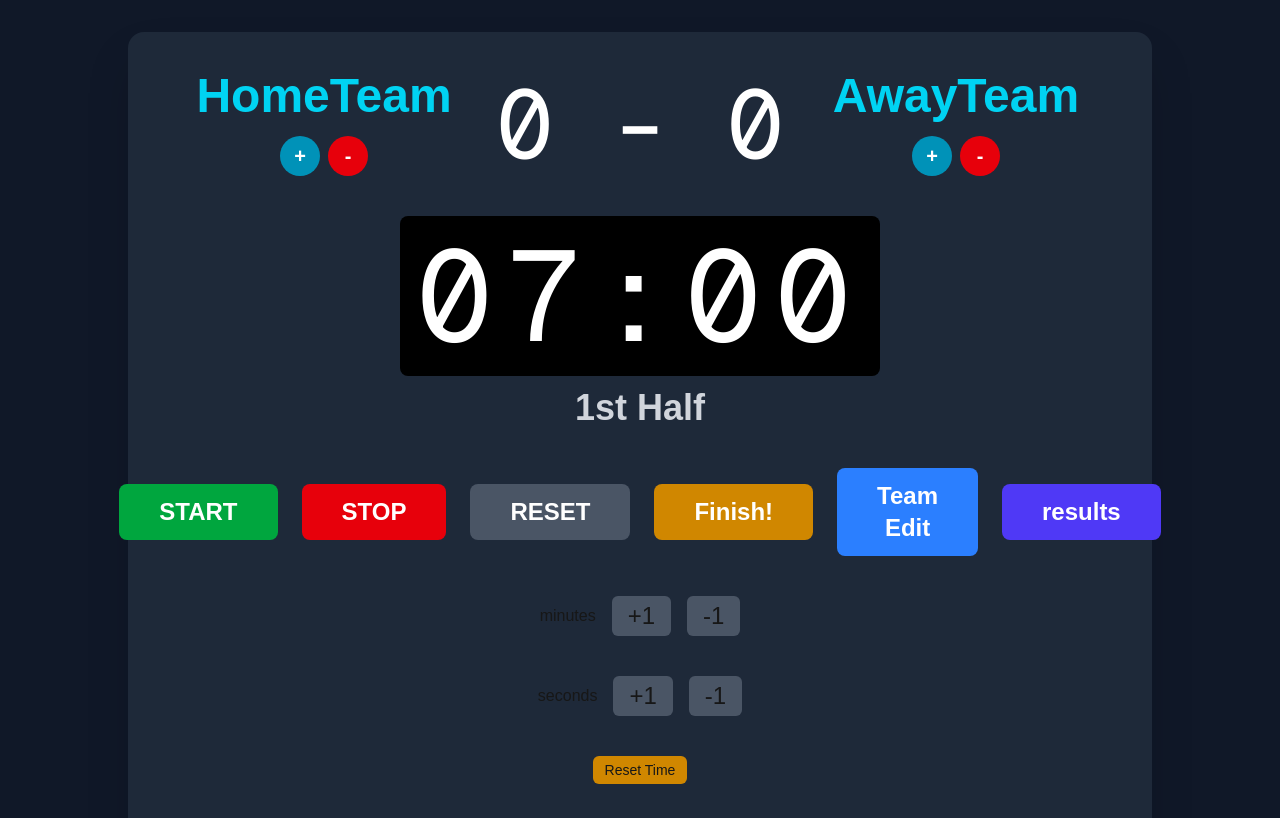
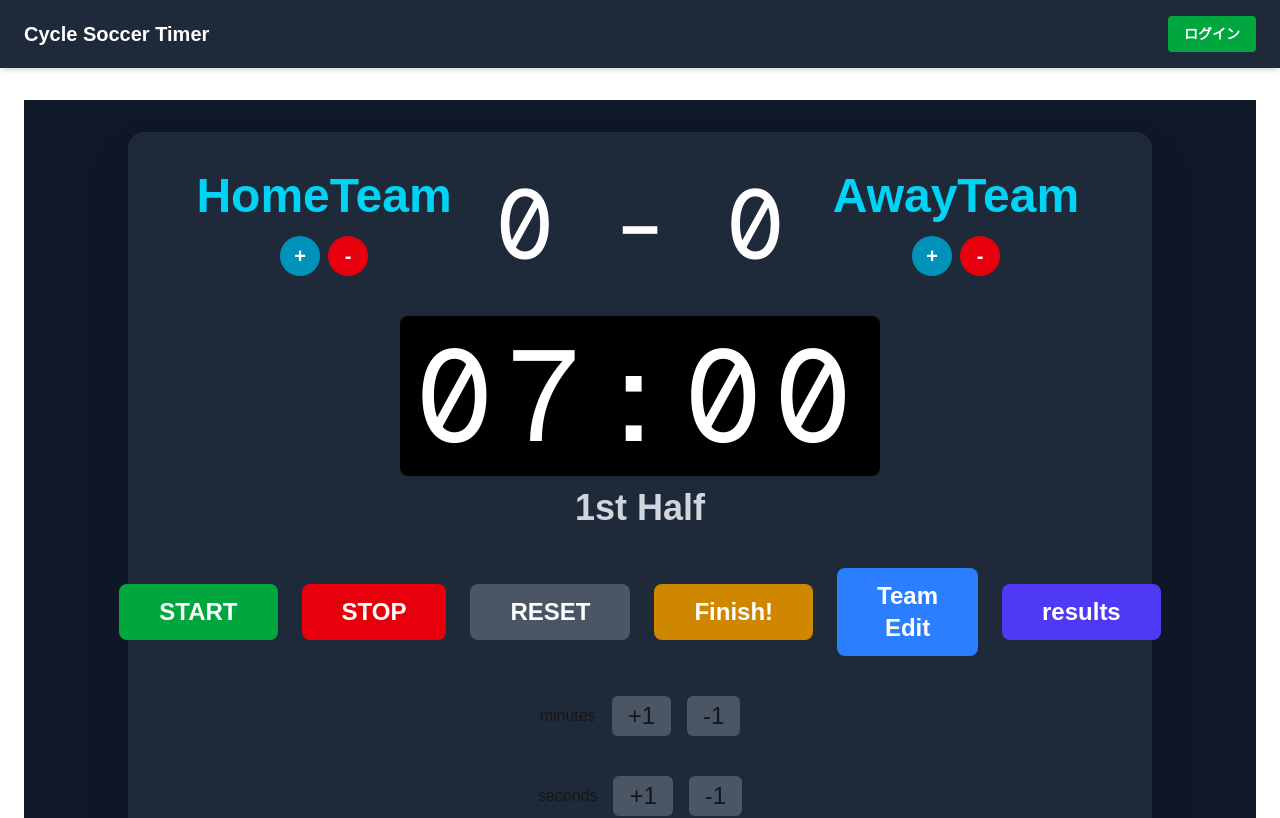
Before and after one commit to Noboru-github/cycle-soccer-timer, a Next.js app: page / in a window 1280 px wide. Shown: the top 818 px of the page. Built offline with nearby package versions, Linux system fonts and the light colour scheme; no server answers.

Commit message:
認証機能とヘッダーの追加

```diff
--- a/src/app/layout.tsx
+++ b/src/app/layout.tsx
@@ -2,6 +2,7 @@ import type { Metadata } from "next";
 import { Geist, Geist_Mono } from "next/font/google";
 import "./globals.css";
 import Providers from "./Providers";
+import Header from "@/components/Header";
 
 const geistSans = Geist({
   variable: "--font-geist-sans",
@@ -28,7 +29,10 @@ export default function RootLayout({
       <body
         className={`${geistSans.variable} ${geistMono.variable} antialiased`}
       >
-        <Providers>{children}</Providers>
+        <Providers>
+          <Header />
+          <main className="container mx-auto px-6 py-8">{children}</main>
+        </Providers>
       </body>
     </html>
   );
--- /dev/null
+++ b/src/components/AuthStatus.tsx
@@ -0,0 +1,37 @@
+"use client";
+
+import { useSession, signOut } from "next-auth/react";
+import Link from "next/link";
+
+export default function AuthStatus() {
+  const { data: session, status } = useSession();
+
+  // セッション情報を読み込み中
+  if (status === "loading") {
+    return <div className="text-white text-sm">Loading...</div>;
+  }
+
+  // ログインしている場合
+  if (status === "authenticated") {
+    return (
+      <div className="flex items-center gap-4">
+        <p>{session.user?.name || session.user?.email}</p>
+        <button
+          onClick={() => signOut({ callbackUrl: "/" })}
+          className="bg-red-600 hover:bg-red-700 text-white font-bold py-2 px-4 rounded text-sm transition-colors"
+        >
+          ログアウト
+        </button>
+      </div>
+    );
+  }
+
+  // ログインしていない場合
+  return (
+    <Link href="/login">
+      <button className="bg-green-600 hover:bg-green-700 text-white font-bold py-2 px-4 rounded text-sm transition-colors">
+        ログイン
+      </button>
+    </Link>
+  );
+}
--- /dev/null
+++ b/src/components/Header.tsx
@@ -0,0 +1,18 @@
+import Link from "next/link";
+import AuthStatus from "./AuthStatus";
+
+export default function Header() {
+  return (
+    <header className="bg-gray-800 shadow-md">
+      <nav className="container mx-auto px-6 py-4 flex justify-between items-center">
+        <Link
+          href="/"
+          className="text-xl font-bold text-white hover:text-gray-300"
+        >
+          Cycle Soccer Timer
+        </Link>
+        <AuthStatus />
+      </nav>
+    </header>
+  );
+}
```
Also changed, not shown: 1 other file (tests, documents, lock files or other folders).
